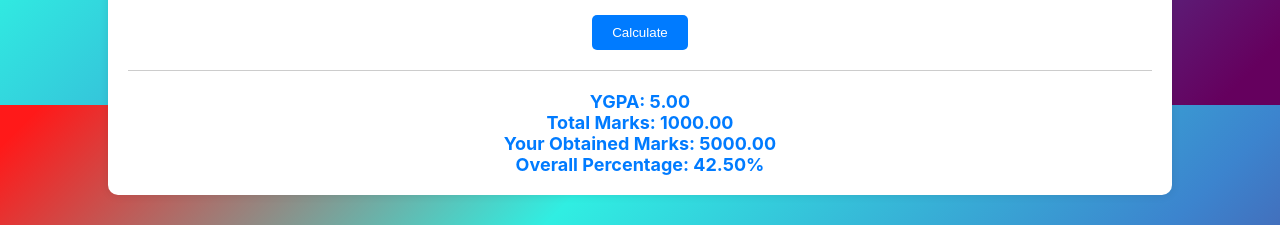
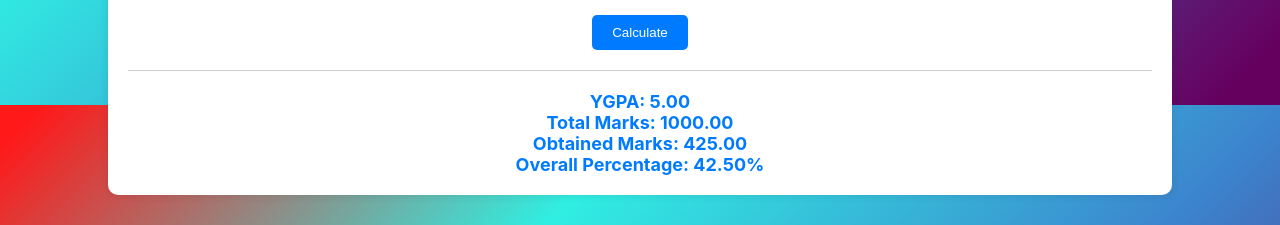
Before and after one commit to 0xRohanisop/MAKAUT-MARKS-CALCULATOR, a plain HTML site: page yearly_marks.html in a window 1280 px wide. Both pictures are taken after typing "5", "5", "5", "5" into the empty fields and a click on the button "Calculate". Shown: the part 695-920 px from the top of the page. Drawn offline with Linux system fonts and the light colour scheme.

Commit message:
YEARLY MARKS CODE UPDATE

```diff
--- a/yearly_marks.html
+++ b/yearly_marks.html
@@ -65,12 +65,13 @@
         let oddSemPercentage = convert(oddSemSGPA);
         let evenSemPercentage = convert(evenSemSGPA);
         var ygpa = (oddSemSGPA + evenSemSGPA) / 2;
-        var obtainedMarks = (oddSemSGPA * oddSemSubjects * 100) + (evenSemSGPA * evenSemSubjects * 100);
         var overallPercentage = (oddSemPercentage + evenSemPercentage) * 0.5;
+        var obtainedMarks = (overallPercentage * totalMarks) / 100;
+
 
         document.getElementById("result").innerHTML = "YGPA: " + ygpa.toFixed(2) + "<br>" +
             "Total Marks: " + totalMarks.toFixed(2) + "<br>" +
-            "Your Obtained Marks: " + obtainedMarks.toFixed(2) + "<br>" +
+            "Obtained Marks: " + obtainedMarks.toFixed(2) + "<br>" +
             "Overall Percentage: " + overallPercentage.toFixed(2) + "%";
     }
 </script>
```
